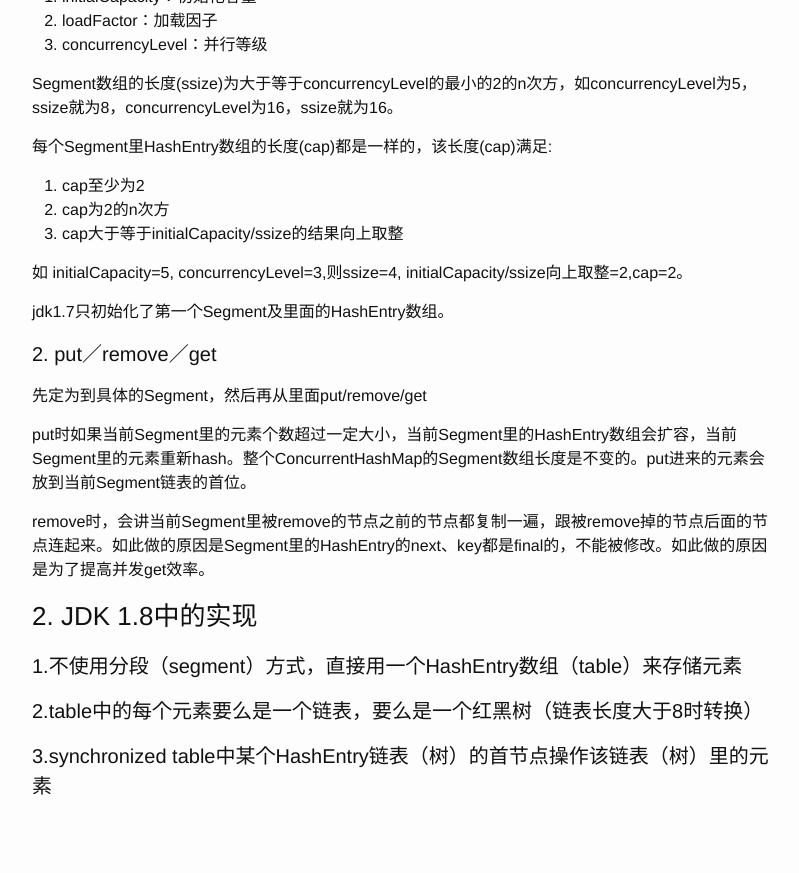
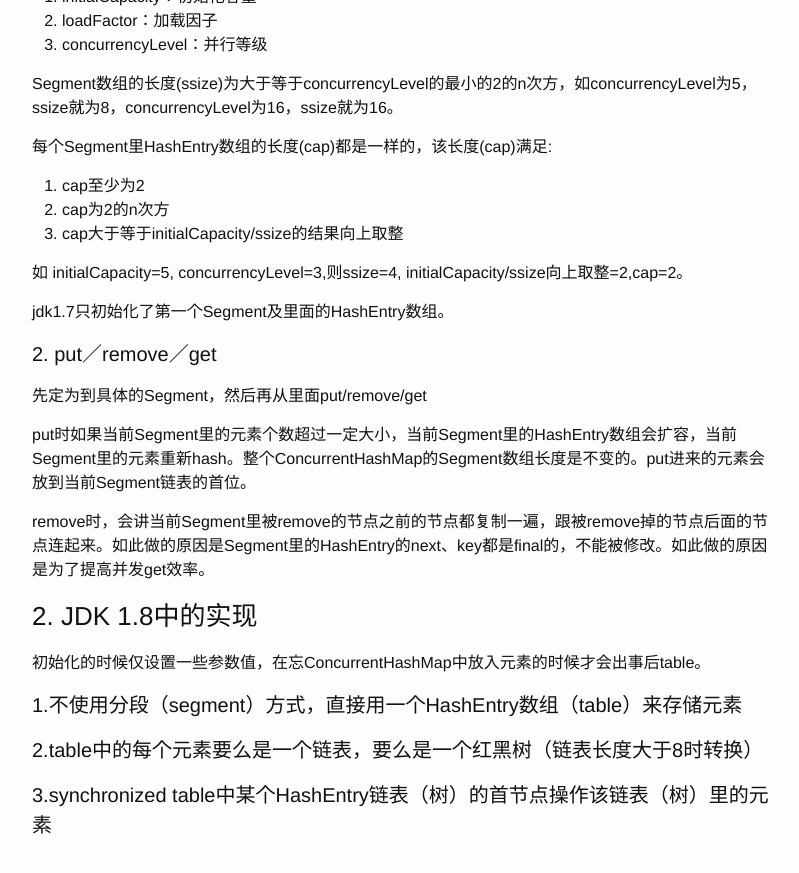
Before and after one commit to liuweiii/liuweiii.github.io, a Jekyll site: the page built from _posts/2017-06-25-java ConcurrentHashMap.markdown, in a window 1280 px wide and 900 px high, scrolled down 974 px. Shown: the top 873 px of the window, without its empty margins (238-1037 px from the left). Built offline with Jekyll 4.4.1, drawn with Linux system fonts in a browser that asks for light colours; comment, search, counter and statistics services are not loaded.

Commit message:
concurrenthashmap

```diff
--- a/_posts/2017-06-25-java ConcurrentHashMap.markdown
+++ b/_posts/2017-06-25-java ConcurrentHashMap.markdown
@@ -42,6 +42,8 @@ remove时，会讲当前Segment里被remove的节点之前的节点都复制一
 
 ### 2. JDK 1.8中的实现
 
+初始化的时候仅设置一些参数值，在忘ConcurrentHashMap中放入元素的时候才会出事后table。
+
 #### 1.不使用分段（segment）方式，直接用一个HashEntry数组（table）来存储元素
 
 #### 2.table中的每个元素要么是一个链表，要么是一个红黑树（链表长度大于8时转换）
```
